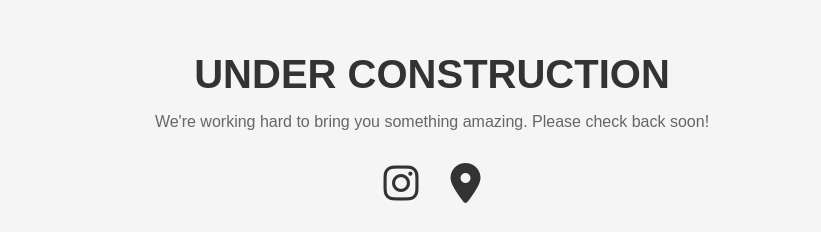
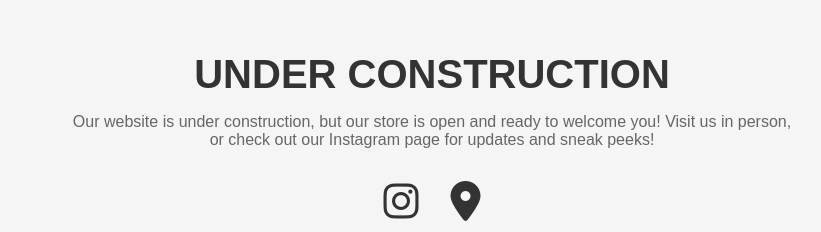
Before and after one commit to OffCatalog/OffCatalog, a plain HTML site: page index.html in a window 1280 px wide. Shown: the top 232 px of the page, without its empty margins (208-1029 px from the left). Drawn offline with Linux system fonts and the light colour scheme.

Commit message:
Update index.html

```diff
--- a/index.html
+++ b/index.html
@@ -84,7 +84,7 @@
 <!-- Content above the image -->
 <div class="content">
   <h1>Under Construction</h1>
-  <p>We're working hard to bring you something amazing. Please check back soon!</p>
+  <p>Our website is under construction, but our store is open and ready to welcome you! Visit us in person, or check out our Instagram page for updates and sneak peeks!</p>
 
   <div class="social-links">
     <a href="https://www.instagram.com/offcatalogberlin" target="_blank" title="Follow us on Instagram">
```
